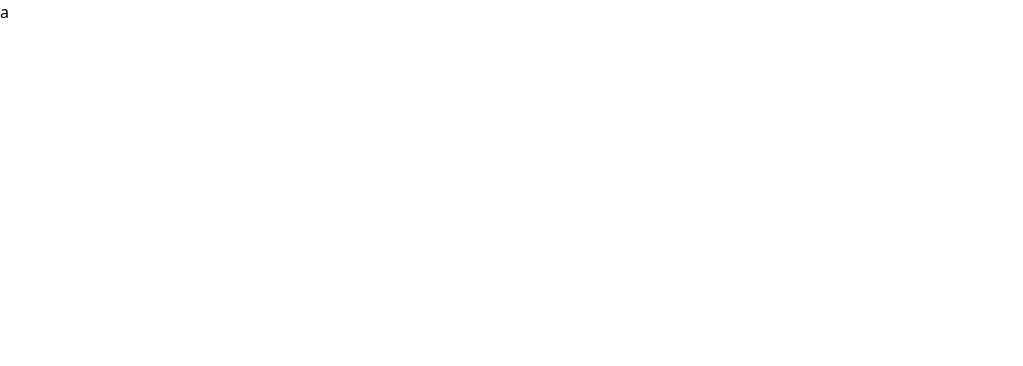
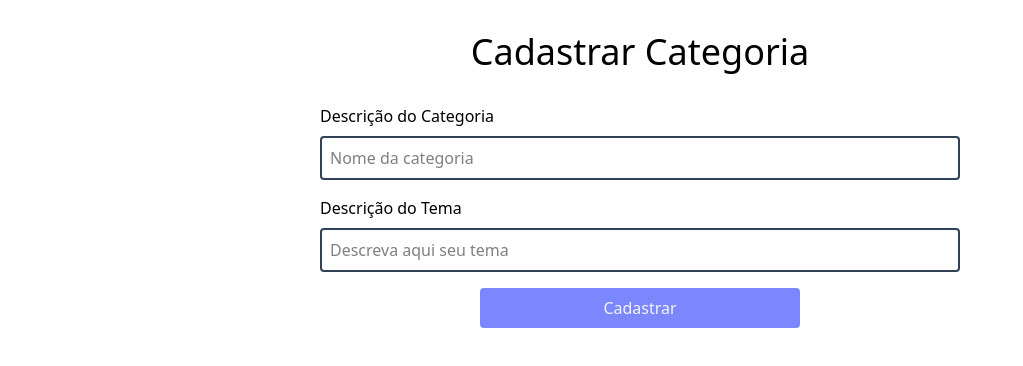
Before and after one commit to gen-projects/Front-TravelWithMe, a React (Vite) app: page /cadastrarcategorias in a window 1280 px wide. Shown: the top 366 px of the page, without its empty margins (0-1023 px from the left). Built offline with nearby package versions, Linux system fonts and the light colour scheme.

Commit message:
feature: Cadastrar nova Categoria

```diff
--- a/src/App.tsx
+++ b/src/App.tsx
@@ -1,6 +1,7 @@
 import { BrowserRouter, Route, Routes } from 'react-router'
 import './App.css'
 import ListarCategoria from './components/categoria/listarCategoria/ListarCategoria'
+import FormCategoria from './components/categoria/formCategoria/FormCategoria'
 
 function App() {
   return (
@@ -20,8 +21,8 @@ function App() {
             <Route path="/viagens/:id" element={<h1>a</h1>} />
 
             <Route path="/categorias" element={<ListarCategoria />} />
-            <Route path="/cadastrarcategorias" element={<h1>a</h1>} />
-            <Route path="/editarcategorias" element={<h1>a</h1>} />
+            <Route path="/cadastrarcategorias" element={<FormCategoria />} />
+            <Route path="/editarcategorias/:id" element={<FormCategoria />} />
             <Route path="/categoria/:id" element={<h1>a</h1>} />
             <Route path="/deletarcategoria" element={<h1>a</h1>} />
           </Routes>
--- /dev/null
+++ b/src/components/categoria/formCategoria/FormCategoria.tsx
@@ -0,0 +1,103 @@
+import { useNavigate, useParams } from "react-router";
+import Categoria from "../../../models/Categoria";
+import { ChangeEvent, useEffect, useState } from "react";
+import { atualizar, buscar, cadastrar } from "../../../services/Service";
+
+function FormCategoria() {
+
+    const navigate = useNavigate();
+
+    const[categoria, setCategoria] = useState<Categoria>({} as Categoria)
+
+    const { id } = useParams<{ id: string }>();
+
+    async function buscarPorId(id:string) {
+        try{
+            await buscar(`/categorias/${id}`, setCategoria,)
+        }catch(error: any){
+            alert("Erro ao buscar por Id")
+        }
+    }
+
+    useEffect(() => {
+        if(id !== undefined){
+            buscarPorId(id)
+        }
+    }, [id])
+
+    function atualizarEstado(e: ChangeEvent<HTMLInputElement>){
+        setCategoria({
+            ...categoria,
+            [e.target.name]: e.target.value
+        })
+    }
+
+    function retornar(){
+        navigate("/categorias")
+    }
+
+    async function gerarNovaCategoria(e:ChangeEvent<HTMLFormElement>) {
+        e.preventDefault()
+
+        if(id !== undefined){
+            try{
+                await atualizar(`/categorias`, categoria, setCategoria)
+                alert('A Categoria foi atualizado com sucesso!')
+            }catch(error: any){
+                alert('Erro ao atualizar a categoria')
+            }
+        }else {
+            try{
+                await cadastrar(`/categorias`, categoria, setCategoria)
+                alert('Categoria criada com sucesso')
+            }catch(error: any) {
+                alert('Erro ao cadastrar a Categoria')
+            }
+
+    }
+    retornar()
+}
+
+    return (
+        <>
+            <div className="container flex flex-col items-center justify-center mx-auto">
+            <h1 className="text-4xl text-center my-8">
+                {id === undefined ? 'Cadastrar Categoria' : 'Editar Categoria'}
+            </h1>
+
+            <form className="w-1/2 flex flex-col gap-4" onSubmit={gerarNovaCategoria}>
+                <div className="flex flex-col gap-2">
+                    <label htmlFor="categoria">Descrição do Categoria</label>
+                    <input
+                        type="text"
+                        placeholder="Nome da categoria"
+                        name='categoria'
+                        className="border-2 border-slate-700 rounded p-2"
+                        value={categoria.categoria}
+                        onChange={(e: ChangeEvent<HTMLInputElement>) => atualizarEstado(e)}
+                    />
+                </div>
+                <div className="flex flex-col gap-2">
+                    <label htmlFor="descricao">Descrição do Tema</label>
+                    <input
+                        type="text"
+                        placeholder="Descreva aqui seu tema"
+                        name='descricao'
+                        className="border-2 border-slate-700 rounded p-2"
+                        value={categoria.descricao}
+                        onChange={(e: ChangeEvent<HTMLInputElement>) => atualizarEstado(e)}
+                    />
+                </div>
+                <button
+                    className="rounded text-slate-100 bg-indigo-400
+                            hover:bg-indigo-800 w-1/2 py-2 mx-auto flex justify-center"
+                    type="submit">
+                        <span>{id === undefined ? 'Cadastrar' : 'Atualizar'}</span>
+                </button>
+            </form>
+        </div>
+        </>
+    );
+}
+
+export default FormCategoria;
--- a/src/components/categoria/linhaCategoria/LinhaCategoria.tsx
+++ b/src/components/categoria/linhaCategoria/LinhaCategoria.tsx
@@ -1,5 +1,7 @@
-import { PencilSimple, TrashSimple } from "@phosphor-icons/react"
+import {TrashSimple } from "@phosphor-icons/react"
 import Categoria from "../../../models/Categoria"
+import ModalCategoria from "../modalCategoria/ModalCategoria"
+import { Link } from "react-router"
 
 interface LinhaCategoriaProps{
     categoria: Categoria
@@ -13,14 +15,14 @@ function LinhaCategoria({categoria}: LinhaCategoriaProps) {
         <td className="border-b border-gray-300">{categoria.descricao}</td>
 
         <td className="border-b border-gray-300">
-            <div className="flex justify-center">
-                <PencilSimple size={32} className='hover:opacity-60 hover:size-8.5' />
-            </div>
+            <ModalCategoria/>
         </td>
 
         <td className="border-b border-gray-300">
             <div className="flex justify-center">
-                <TrashSimple size={32} className='hover:opacity-60 hover:size-8.5' />
+                <Link to={`/editarcategorias/${categoria.id}`}>
+                    <TrashSimple size={32} className='hover:opacity-60 hover:size-8.5' />
+                </Link>
             </div>
         </td>
     </tr>
--- a/src/components/categoria/listarCategoria/ListarCategoria.tsx
+++ b/src/components/categoria/listarCategoria/ListarCategoria.tsx
@@ -2,6 +2,7 @@ import { useEffect, useState } from "react"
 import Categoria from "../../../models/Categoria"
 import { buscar } from "../../../services/Service"
 import LinhaCategoria from "../linhaCategoria/LinhaCategoria"
+import { Link } from "react-router"
 
 
 function ListarCategoria() {
@@ -25,7 +26,7 @@ function ListarCategoria() {
         <div className="flex flex-row h-full">
             <div className="flex flex-col justify-start items-start w-72 m-1 p-4 rounded-lg bg-slate-950 text-white">
                 <h2 className="text-2xl font-semibold mb-4">Filtrar por categoria:</h2>
-                <div className="flex flex-col gap-4 w-full">
+                <div className="flex flex-col gap-1 w-full">
                     <p className="cursor-pointer hover:bg-slate-800
                                 p-2 rounded-md">Todos</p>
                     <p className="cursor-pointer hover:bg-slate-800
@@ -37,6 +38,23 @@ function ListarCategoria() {
                 </div>
             </div>
             <div className="p-2 w-full ml-4">
+                <div className="flex justify-end pb-1">
+                    <Link to ={'/cadastrarcategorias'}>
+                        <button className="flex items-center gap-2 border-2 border-slate-700 bg-slate-700 rounded-2xl px-4 py-1 text-white
+                            font-semibold text-lg transition-all duration-200 ease-in-out hover:bg-slate-700/80 hover:border-slate-700/30">
+                            <svg
+                                height="24"
+                                width="24"
+                                viewBox="0 0 24 24"
+                                xmlns="http://www.w3.org/2000/svg"
+                            >
+                                <path d="M0 0h24v24H0z" fill="none"></path>
+                                <path d="M11 11V5h2v6h6v2h-6v6h-2v-6H5v-2z" fill="currentColor"></path>
+                            </svg>
+                            Tema
+                        </button>
+                    </Link>
+                </div>
                 <table className=" w-full border-gray-300">
                     <thead>
                         <tr className="bg-slate-900 text-white">
--- /dev/null
+++ b/src/components/categoria/modalCategoria/ModalCategoria.css
@@ -0,0 +1,4 @@
+.popup-content {
+    border-radius: 1rem;
+    padding-bottom: 2rem;
+}
--- /dev/null
+++ b/src/components/categoria/modalCategoria/ModalCategoria.tsx
@@ -0,0 +1,24 @@
+import { PencilSimple } from '@phosphor-icons/react'
+import Popup from 'reactjs-popup'
+import 'reactjs-popup/dist/index.css';
+import './ModalCategoria.css'
+import FormCategoria from '../formCategoria/FormCategoria';
+
+function ModalCategoria() {
+    return (
+        <Popup
+            trigger={
+                <button>
+                    <PencilSimple size={32} className="hover:opacity-60 hover:size-8.5" />
+                </button>
+                // <div className="flex justify-center cursor-pointer">
+                //     <PencilSimple size={32} className="hover:opacity-60 hover:size-8.5" />
+                // </div>
+            }
+        >
+            <FormCategoria/>
+        </Popup>
+    )
+}
+
+export default ModalCategoria
--- a/src/services/Service.ts
+++ b/src/services/Service.ts
@@ -8,3 +8,11 @@ export const buscar = async (url: string, setDados: Function) => {
     const resposta = await api.get(url)
     setDados(resposta.data)
 }
+export const cadastrar = async(url: string, dados: Object, setDados: Function) => {
+    const resposta = await api.post(url, dados)
+    setDados(resposta.data)
+}
+export const atualizar = async(url:string, dados: Object, setDados: Function) => {
+    const resposta = await api.put(url,dados)
+    setDados(resposta.data)
+}
```
